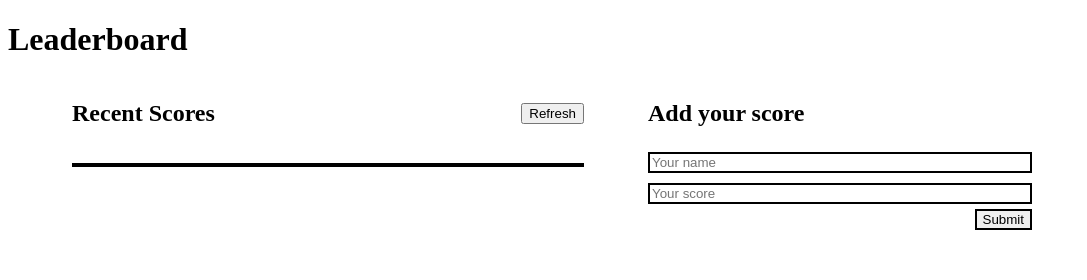
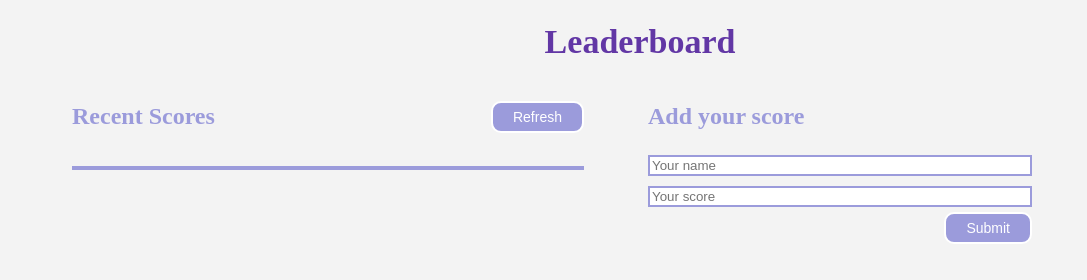
Before and after one commit to benjp009/Leaderboard, a website built with webpack: page src/index.html in a window 1280 px wide. Shown: the whole page, without its empty margins (0-1087 px from the left). Built offline with nearby package versions, Linux system fonts and the light colour scheme; no server answers.

Commit message:
Work on design

```diff
--- a/package.json
+++ b/package.json
@@ -24,6 +24,9 @@
     "@babel/preset-react": "^7.16.5",
     "css-loader": "^6.5.1",
     "html-webpack-plugin": "^5.5.0",
+    "postcss": "^8.4.5",
+    "postcss-cli": "^9.1.0",
+    "postcss-preset-env": "^7.0.2",
     "style-loader": "^3.3.1",
     "webpack": "^5.65.0",
     "webpack-cli": "^4.9.1",
--- a/src/index.html
+++ b/src/index.html
@@ -6,23 +6,23 @@
     <title>Leaderboard</title>
 </head>
 <body>
-    <h1>Leaderboard</h1>
+    <h1 class="page-title">Leaderboard</h1>
     <section>
       <div class="recent-scores">
         <div class="title">
           <h2>Recent Scores</h2>
-          <button type="button" id="refresh" name="Refresh">Refresh</button>
+          <button type="button" id="refresh" name="Refresh" class="button">Refresh</button>
         </div>
         <ul class="boardList">
 
         </ul>
       </div>
       <div class="add-scores">
-        <h2>Add your score</h2>
+        <h2 class="title">Add your score</h2>
         <form name="add-score" id="score-form" class="">
           <input type="text" id="name" placeholder="Your name" class="input-value" required>
           <input type="number" id="score" placeholder="Your score" class="input-value" required>
-          <input type="submit" id="submit" name="submit" value="Submit" class="input-button">
+          <input type="submit" id="submit" name="submit" value="Submit" class="input-button button">
         </form>
       </div>
     </section>
--- a/src/style.css
+++ b/src/style.css
@@ -1,6 +1,15 @@
+body {
+  background-color: #f3f3f3;
+}
 section {
   display: grid;
   grid-template-columns: 50vw 30vw;
+}
+
+.page-title {
+  text-align: center;
+  font-size: 34px;
+  color: #6237a5;
 }
 
 .title {
@@ -8,6 +17,7 @@ section {
   display: flex;
   justify-content: space-between;
   align-items: center;
+  color: #9b9bdb;
 }
 
 .recent-scores {
@@ -17,12 +27,12 @@ section {
 ul {
   padding: 0;
   list-style-type: none;
-  border: 2px solid black;
+  border: 2px solid #9b9bdb;
 }
 
 ul.striped,
 li:nth-child(even) {
-  background: #efefef;
+  background: #9b9bdb;
 }
 
 form {
@@ -32,10 +42,25 @@ form {
 
 .input-value {
   margin: 5px 0;
-  border: 2px solid black;
+  border: 2px solid #9b9bdb;
+  color: #9b9bdb;
 }
 
 .input-button {
   align-self: flex-end;
-  border: 2px solid black;
 }
+
+.button {
+  border: 2px solid #ffffff;
+  background-color: #9b9bdb;
+  color: #ffffff;
+  font-size: 14px;
+  padding: 6px 20px;
+  border-radius: 10px;
+}
+
+.button:hover {
+  background-color: #ffffff;
+  border: 2px solid #9b9bdb;
+  color: #9b9bdb;
+}
```
Also changed, not shown: dist/index.html, dist/main.bundle.js, 1 other file.
